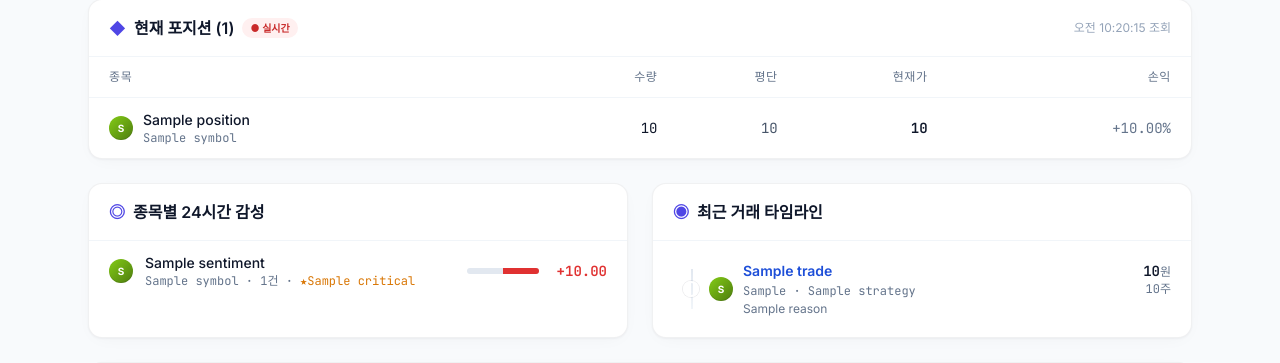
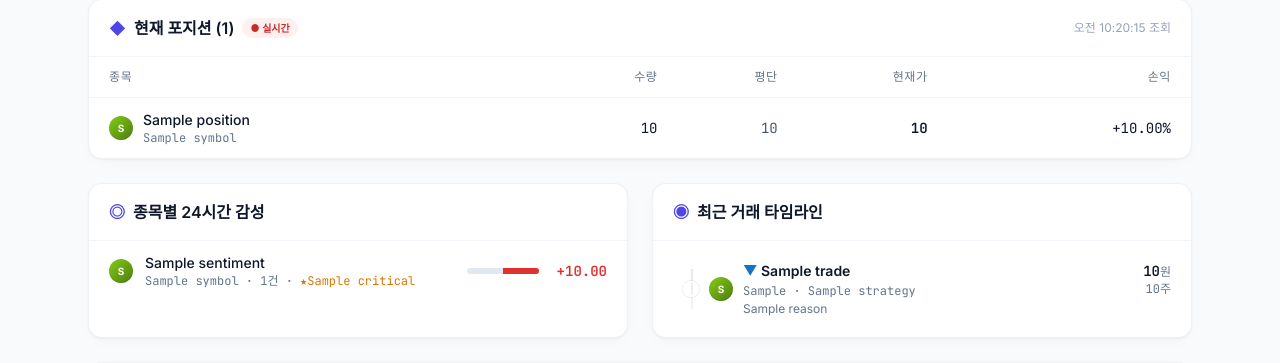
Before and after one commit to inwhan987/-, a FastAPI app: template stock_bot/web/templates/dashboard.html in a window 1280 px wide. Shown: the part 357-720 px from the top of the page. Run offline with FastAPI, Linux system fonts and the light colour scheme; the template is opened without the code that fills it: most values are stand-ins (such as "Sample title", 1, 10 or a date in 2020); data that the repository does not hold is empty; some libraries are stand-ins or nearby versions.

Commit message:
UI: colored icon only, black text for P&L and timeline
- Asset overview (평가손익/수익률): ▲▼ icon colored (red/blue), number stays black
- Position table 손익: same treatment
- Timeline: ▲▼ icon colored, stock name stays black (text-slate-900)
- JS live update also updated to innerHTML with colored arrow span

Co-Authored-By: Claude Sonnet 4.6 <noreply@anthropic.com>

```diff
--- a/stock_bot/web/templates/dashboard.html
+++ b/stock_bot/web/templates/dashboard.html
@@ -232,15 +232,15 @@
       </div>
       <div>
         <div class="metric-label">평가손익</div>
-        <div class="metric-value mt-1 mono {% if account.pnl > 0 %}score-pos{% elif account.pnl < 0 %}score-neg{% else %}score-neu{% endif %}" data-flash="pnl">
-          {% if account.pnl > 0 %}▲{% elif account.pnl < 0 %}▼{% endif %}
+        <div class="metric-value mt-1 mono text-slate-900" data-flash="pnl">
+          {% if account.pnl > 0 %}<span style="color:var(--up)">▲</span>{% elif account.pnl < 0 %}<span style="color:var(--down)">▼</span>{% endif %}
           {{ "{:+,.0f}".format(account.pnl) }}<span class="text-xs font-normal ml-0.5">원</span>
         </div>
       </div>
       <div>
         <div class="metric-label">수익률</div>
-        <div class="metric-value mt-1 mono {% if account.pnl_pct > 0 %}score-pos{% elif account.pnl_pct < 0 %}score-neg{% else %}score-neu{% endif %}">
-          {% if account.pnl_pct > 0 %}▲{% elif account.pnl_pct < 0 %}▼{% endif %}
+        <div class="metric-value mt-1 mono text-slate-900">
+          {% if account.pnl_pct > 0 %}<span style="color:var(--up)">▲</span>{% elif account.pnl_pct < 0 %}<span style="color:var(--down)">▼</span>{% endif %}
           {{ "%+.2f"|format(account.pnl_pct) }}%
         </div>
       </div>
@@ -281,7 +281,7 @@
             <td class="px-3 py-3 text-right mono">{{ p.qty }}</td>
             <td class="px-3 py-3 text-right mono text-slate-600">{{ "{:,.0f}".format(p.avg) }}</td>
             <td id="price-{{ p.symbol }}" class="px-3 py-3 text-right mono font-semibold" data-flash="pos-{{ p.symbol }}" data-raw-price="{{ p.current }}">{{ "{:,.0f}".format(p.current) }}</td>
-            <td id="pl-{{ p.symbol }}" class="px-5 py-3 text-right mono {% if p.pl_pct > 0 %}score-pos{% elif p.pl_pct < 0 %}score-neg{% else %}score-neu{% endif %}">{% if p.pl_pct > 0 %}▲{% elif p.pl_pct < 0 %}▼{% endif %}{{ "%+.2f"|format(p.pl_pct) }}%</td>
+            <td id="pl-{{ p.symbol }}" class="px-5 py-3 text-right mono text-slate-900">{% if p.pl_pct > 0 %}<span style="color:var(--up)">▲</span>{% elif p.pl_pct < 0 %}<span style="color:var(--down)">▼</span>{% endif %}{{ "%+.2f"|format(p.pl_pct) }}%</td>
           </tr>
           {% else %}
           <tr><td colspan="5" class="px-5 py-8 text-center text-slate-500">보유 포지션 없음</td></tr>
@@ -334,7 +334,8 @@
               <div class="min-w-0 flex items-center gap-2.5">
                 <span class="avatar sm" data-symbol="{{ t.symbol }}">{{ (t.name or t.symbol)[:1] }}</span>
                 <div class="min-w-0">
-                  <div class="font-semibold text-sm {% if t.side == 'buy' %}text-red-700{% else %}text-blue-700{% endif %}">
+                  <div class="font-semibold text-sm text-slate-900">
+                    <span {% if t.side == 'buy' %}style="color:var(--up)"{% else %}style="color:var(--down)"{% endif %}>{% if t.side == 'buy' %}▲{% else %}▼{% endif %}</span>
                     {{ t.name or t.symbol }}
                   </div>
                   <div class="text-xs text-slate-500 mono mt-0.5">{{ t.ts }}{% if t.strategy %} · {{ t.strategy }}{% endif %}</div>
@@ -537,9 +538,10 @@
         }
         if (plEl) {
           const pct = p.pl_pct;
-          const arrow = pct > 0 ? '▲' : pct < 0 ? '▼' : '';
-          plEl.textContent = arrow + (pct > 0 ? '+' : '') + pct.toFixed(2) + '%';
-          plEl.className = 'px-5 py-3 text-right mono ' + (pct > 0 ? 'score-pos' : pct < 0 ? 'score-neg' : 'score-neu');
+          const color = pct > 0 ? 'var(--up)' : pct < 0 ? 'var(--down)' : '';
+          const arrow = pct > 0 ? `<span style="color:${color}">▲</span>` : pct < 0 ? `<span style="color:${color}">▼</span>` : '';
+          plEl.innerHTML = arrow + (pct > 0 ? '+' : '') + pct.toFixed(2) + '%';
+          plEl.className = 'px-5 py-3 text-right mono text-slate-900';
         }
       });
     } catch(e) {}
```
